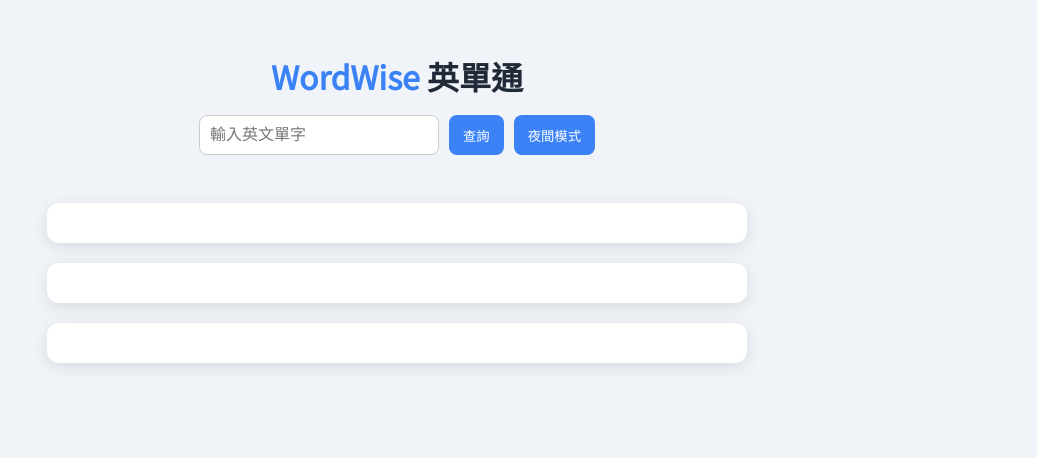
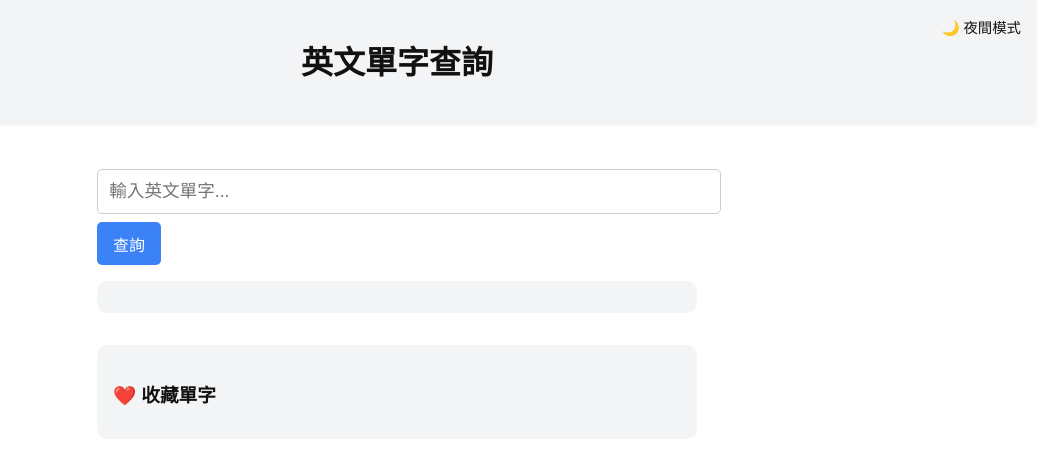
Before and after one commit to hsuncoding0/WordWise, a plain HTML site: page index.html in a window 1280 px wide. Shown: the whole page, without its empty margins (243-1280 px from the left). Drawn offline with Linux system fonts and the light colour scheme.

Commit message:
Add files via upload

```diff
--- a/index.html
+++ b/index.html
@@ -2,249 +2,198 @@
 <html lang="zh-Hant">
 <head>
   <meta charset="UTF-8" />
-  <meta name="viewport" content="width=device-width, initial-scale=1.0"/>
-  <title>WordWise 英單通</title>
-  <link href="https://fonts.googleapis.com/css2?family=Noto+Sans+TC&display=swap" rel="stylesheet">
+  <meta name="viewport" content="width=device-width, initial-scale=1.0" />
+  <title>英文單字查詢</title>
+  <link rel="manifest" href="manifest.json" />
+  <meta name="theme-color" content="#1f2937" />
   <style>
+    body {
+      margin: 0;
+      font-family: 'Segoe UI', sans-serif;
+      background-color: var(--bg);
+      color: var(--text);
+      transition: background-color 0.4s, color 0.4s;
+    }
     :root {
-      --bg: #f0f4f8;
-      --text: #1f2937;
-      --card: #ffffff;
-      --primary: #3b82f6;
-      --accent: #10b981;
+      --bg: #ffffff;
+      --text: #111111;
+      --card: #f3f4f6;
     }
-    body.dark {
-      --bg: #1e293b;
-      --text: #f8fafc;
-      --card: #334155;
-      --primary: #60a5fa;
-      --accent: #34d399;
+    .dark {
+      --bg: #1f2937;
+      --text: #f9fafb;
+      --card: #374151;
     }
-
-    * { box-sizing: border-box; }
-    body {
-      font-family: 'Noto Sans TC', sans-serif;
-      background: var(--bg);
-      color: var(--text);
-      margin: 0;
-      padding: 2rem;
-      display: flex;
-      flex-direction: column;
-      align-items: center;
-      transition: background 0.5s, color 0.5s;
+    header {
+      padding: 1rem;
+      text-align: center;
+      background: var(--card);
+      box-shadow: 0 2px 8px rgba(0,0,0,0.1);
     }
-    h1 {
-      margin-bottom: 1rem;
-      animation: fadeInDown 0.8s ease;
+    .container {
+      max-width: 600px;
+      margin: 2rem auto;
+      padding: 1rem;
     }
-    .controls {
-      display: flex;
-      gap: 10px;
-      margin-bottom: 20px;
-      animation: fadeIn 1s ease;
-      flex-wrap: wrap;
-      justify-content: center;
+    input {
+      width: 100%;
+      padding: 0.7rem;
+      font-size: 1.1rem;
+      border-radius: 5px;
+      border: 1px solid #ccc;
     }
-    input[type="text"] {
-      padding: 10px;
-      width: 240px;
-      border: 1px solid #ccc;
-      border-radius: 8px;
-      font-size: 16px;
-    }
-    button, .toggle-btn {
-      background-color: var(--primary);
+    button {
+      margin-top: 0.5rem;
+      padding: 0.6rem 1rem;
+      font-size: 1rem;
+      cursor: pointer;
+      background-color: #3b82f6;
       color: white;
       border: none;
-      padding: 10px 14px;
-      border-radius: 8px;
-      cursor: pointer;
-      transition: background-color 0.3s ease, transform 0.2s;
+      border-radius: 5px;
+      transition: background 0.3s;
     }
-    button:hover, .toggle-btn:hover {
+    button:hover {
       background-color: #2563eb;
-      transform: scale(1.05);
     }
-    .result, .history, .favorites {
-      margin-top: 20px;
-      background: var(--card);
-      padding: 20px;
-      border-radius: 12px;
-      box-shadow: 0 4px 16px rgba(0,0,0,0.1);
-      max-width: 700px;
-      width: 100%;
-      animation: fadeInUp 0.6s ease;
-    }
-    .word-title {
-      font-size: 24px;
-      font-weight: bold;
-      color: var(--primary);
-    }
-    .phonetics { margin-bottom: 10px; }
-    .part-of-speech {
-      font-weight: bold;
-      margin-top: 12px;
-    }
-    ul {
-      padding-left: 20px;
-    }
-    .chinese {
-      margin-top: 10px;
-      font-weight: bold;
-      color: var(--accent);
-    }
-    .history-item, .fav-item {
+    .suggestions span {
       display: inline-block;
-      background: #e5e7eb;
-      color: #111827;
-      padding: 6px 10px;
-      margin: 4px;
-      border-radius: 6px;
+      background: #e0e7ff;
+      margin: 0.2rem;
+      padding: 0.3rem 0.5rem;
+      border-radius: 4px;
       cursor: pointer;
     }
-    .tts-btn, .fav-btn {
-      margin-top: 10px;
-      margin-right: 10px;
-      background: #64748b;
+    .card {
+      background: var(--card);
+      border-radius: 10px;
+      padding: 1rem;
+      margin-top: 1rem;
     }
-    .tts-btn:hover, .fav-btn:hover {
-      background: #475569;
+    .night-toggle {
+      position: fixed;
+      top: 1rem;
+      right: 1rem;
+      font-size: 0.9rem;
+      cursor: pointer;
     }
-    .suggestions {
-      margin-top: 8px;
-      font-size: 14px;
+    .favorites {
+      margin-top: 2rem;
     }
-    .suggestions span {
-      background: #f3f4f6;
-      padding: 4px 8px;
-      margin: 2px;
-      border-radius: 6px;
-      cursor: pointer;
-      display: inline-block;
+    .favorites h3 {
+      margin-bottom: 0.5rem;
     }
-
-    @keyframes fadeIn { from {opacity: 0; transform: translateY(10px);} to {opacity: 1; transform: translateY(0);} }
-    @keyframes fadeInDown { from {opacity: 0; transform: translateY(-20px);} to {opacity: 1; transform: translateY(0);} }
-    @keyframes fadeInUp { from {opacity: 0; transform: translateY(20px);} to {opacity: 1; transform: translateY(0);} }
+    .favorites li {
+      list-style: none;
+      margin: 0.3rem 0;
+    }
+    .fade-in {
+      animation: fadeIn 0.4s ease-in;
+    }
+    @keyframes fadeIn {
+      from {opacity: 0;}
+      to {opacity: 1;}
+    }
   </style>
 </head>
 <body>
-  <h1><span style="color: var(--primary)">WordWise</span> 英單通</h1>
-  <div class="controls">
-    <input type="text" id="wordInput" placeholder="輸入英文單字" oninput="suggestWords()" onkeypress="if(event.key==='Enter') lookupWord()" />
+  <div class="night-toggle" onclick="toggleDarkMode()">🌙 夜間模式</div>
+  <header><h1>英文單字查詢</h1></header>
+  <div class="container">
+    <input type="text" id="wordInput" placeholder="輸入英文單字..." oninput="suggestWords()" />
+    <div class="suggestions" id="suggestions"></div>
     <button onclick="lookupWord()">查詢</button>
-    <button class="toggle-btn" onclick="toggleDarkMode()">夜間模式</button>
+    <div id="result" class="card fade-in"></div>
+    <div class="favorites card">
+      <h3>❤️ 收藏單字</h3>
+      <ul id="favoritesList"></ul>
+    </div>
   </div>
-  <div class="suggestions" id="suggestions"></div>
-  <div class="result" id="result"></div>
-  <div class="history" id="history"></div>
-  <div class="favorites" id="favorites"></div>
 
   <script>
     const resultDiv = document.getElementById("result");
-    const historyDiv = document.getElementById("history");
-    const favoritesDiv = document.getElementById("favorites");
     const suggestionsDiv = document.getElementById("suggestions");
-
-    let dictionaryCache = {};
+    const favoritesList = document.getElementById("favoritesList");
 
     function toggleDarkMode() {
       document.body.classList.toggle("dark");
     }
 
-    async function lookupWord(input = null) {
-      const word = input || document.getElementById("wordInput").value.trim();
-      if (!word) return (resultDiv.innerHTML = "<p>請輸入單字。</p>");
-      resultDiv.innerHTML = "<p>查詢中...</p>";
+    function lookupWord() {
+      const word = document.getElementById("wordInput").value.trim();
+      if (!word) return;
 
-      try {
-        const dictRes = await fetch(`https://api.dictionaryapi.dev/api/v2/entries/en/${word}`);
-        if (!dictRes.ok) throw new Error("無法取得定義資料");
-        const data = await dictRes.json();
-        dictionaryCache[word] = data;
-
-        let html = `<div class="word-title">${data[0].word}</div>`;
-        const phon = data[0].phonetics.find(p => p.text || p.audio);
-        if (phon) {
-          html += `<div class="phonetics">${phon.text || ""}<br>
-                   ${phon.audio ? `<audio controls src="${phon.audio}"></audio>` : ""}</div>`;
-        }
-
-        data[0].meanings.forEach(m => {
-          html += `<div class="part-of-speech">${m.partOfSpeech}</div><ul>`;
-          m.definitions.slice(0, 3).forEach(d => {
-            html += `<li>${d.definition}</li>`;
+      fetch(`https://api.dictionaryapi.dev/api/v2/entries/en/${word}`)
+        .then(res => res.json())
+        .then(data => {
+          if (!Array.isArray(data)) throw new Error("查無資料");
+          const entry = data[0];
+          let html = `<h2>${entry.word}</h2><button onclick="speak('${entry.word}')">🔊 朗讀</button><ul>`;
+          entry.meanings.forEach(m => {
+            html += `<li><strong>${m.partOfSpeech}:</strong> ${m.definitions[0].definition}</li>`;
           });
-          html += `</ul>`;
+          html += `</ul><button onclick="saveFavorite('${entry.word}')">⭐ 收藏</button>`;
+          resultDiv.innerHTML = html;
+          resultDiv.classList.add("fade-in");
+        })
+        .catch(err => {
+          resultDiv.innerHTML = `<p>❌ 無法取得定義資料，可能查無此字。</p>`;
         });
-
-        const zhRes = await fetch(`https://translate.googleapis.com/translate_a/single?client=gtx&sl=en&tl=zh-TW&dt=t&q=${encodeURIComponent(word)}`);
-        const zhData = await zhRes.json();
-        const zh = zhData?.[0]?.[0]?.[0] || "（無翻譯）";
-        html += `<div class="chinese">中文翻譯：${zh}</div>`;
-        html += `<button class="tts-btn" onclick="speakWord('${word}')">🔊 朗讀</button>`;
-        html += `<button class="fav-btn" onclick="addFavorite('${word}')">⭐ 收藏</button>`;
-        resultDiv.innerHTML = html;
-
-        saveHistory(word);
-      } catch (err) {
-        resultDiv.innerHTML = "<p>查詢失敗，請稍後再試。</p>";
-        console.error(err);
-      }
     }
 
-    function speakWord(word) {
-      const msg = new SpeechSynthesisUtterance(word);
-      msg.lang = 'en-US';
-      window.speechSynthesis.speak(msg);
+    function speak(text) {
+      const utterance = new SpeechSynthesisUtterance(text);
+      utterance.lang = "en-US";
+      speechSynthesis.speak(utterance);
     }
 
     function suggestWords() {
       const input = document.getElementById("wordInput").value.trim();
-      if (!input || input.length < 2) {
-        suggestionsDiv.innerHTML = "";
-        return;
-      }
-      const exampleWords = ["example", "exam", "excellent", "excite", "exercise", "explore", "exit"];
-      const suggestions = exampleWords.filter(w => w.startsWith(input.toLowerCase())).slice(0, 5);
-      suggestionsDiv.innerHTML = suggestions.map(s => `<span onclick="lookupWord('${s}')">${s}</span>`).join("");
+      suggestionsDiv.innerHTML = "";
+      if (input.length < 2) return;
+      const suggestions = ["apple", "banana", "cat", "dog", "elephant", "egypt", "energy", "enough"];
+      const matches = suggestions.filter(w => w.startsWith(input.toLowerCase()));
+      matches.forEach(match => {
+        const span = document.createElement("span");
+        span.textContent = match;
+        span.onclick = () => {
+          document.getElementById("wordInput").value = match;
+          suggestionsDiv.innerHTML = "";
+        };
+        suggestionsDiv.appendChild(span);
+      });
     }
 
-    function saveHistory(word) {
-      let history = JSON.parse(localStorage.getItem("history") || "[]");
-      if (!history.includes(word)) {
-        history.unshift(word);
-        if (history.length > 10) history.pop();
-        localStorage.setItem("history", JSON.stringify(history));
-      }
-      renderHistory();
-    }
-
-    function addFavorite(word) {
-      let fav = JSON.parse(localStorage.getItem("favorites") || "[]");
-      if (!fav.includes(word)) {
-        fav.unshift(word);
-        if (fav.length > 20) fav.pop();
-        localStorage.setItem("favorites", JSON.stringify(fav));
-      }
+    function saveFavorite(word) {
+      let list = JSON.parse(localStorage.getItem("favorites") || "[]");
+      if (!list.includes(word)) list.push(word);
+      localStorage.setItem("favorites", JSON.stringify(list));
       renderFavorites();
     }
 
-    function renderHistory() {
-      let history = JSON.parse(localStorage.getItem("history") || "[]");
-      if (history.length === 0) return historyDiv.innerHTML = "";
-      historyDiv.innerHTML = "<h3>查詢紀錄</h3>" +
-        history.map(w => `<span class="history-item" onclick="lookupWord('${w}')">${w}</span>`).join("");
+    function renderFavorites() {
+      let list = JSON.parse(localStorage.getItem("favorites") || "[]");
+      favoritesList.innerHTML = "";
+      list.forEach(word => {
+        const li = document.createElement("li");
+        li.textContent = word;
+        li.onclick = () => {
+          document.getElementById("wordInput").value = word;
+          lookupWord();
+        };
+        favoritesList.appendChild(li);
+      });
     }
 
-    function renderFavorites() {
-      let fav = JSON.parse(localStorage.getItem("favorites") || "[]");
-      if (fav.length === 0) return favoritesDiv.innerHTML = "";
-      favoritesDiv.innerHTML = "<h3>收藏單字</h3>" +
-        fav.map(w => `<span class="fav-item" onclick="lookupWord('${w}')">${w}</span>`).join("");
+    // PWA 註冊
+    if ("serviceWorker" in navigator) {
+      window.addEventListener("load", () => {
+        navigator.serviceWorker.register("service-worker.js")
+          .then(reg => console.log("Service Worker registered"))
+          .catch(err => console.error("SW failed", err));
+      });
     }
 
-    renderHistory();
     renderFavorites();
   </script>
 </body>
```
Also changed, not shown: service-worker.js (added, +18 -0 lines), manifest.json (added).
